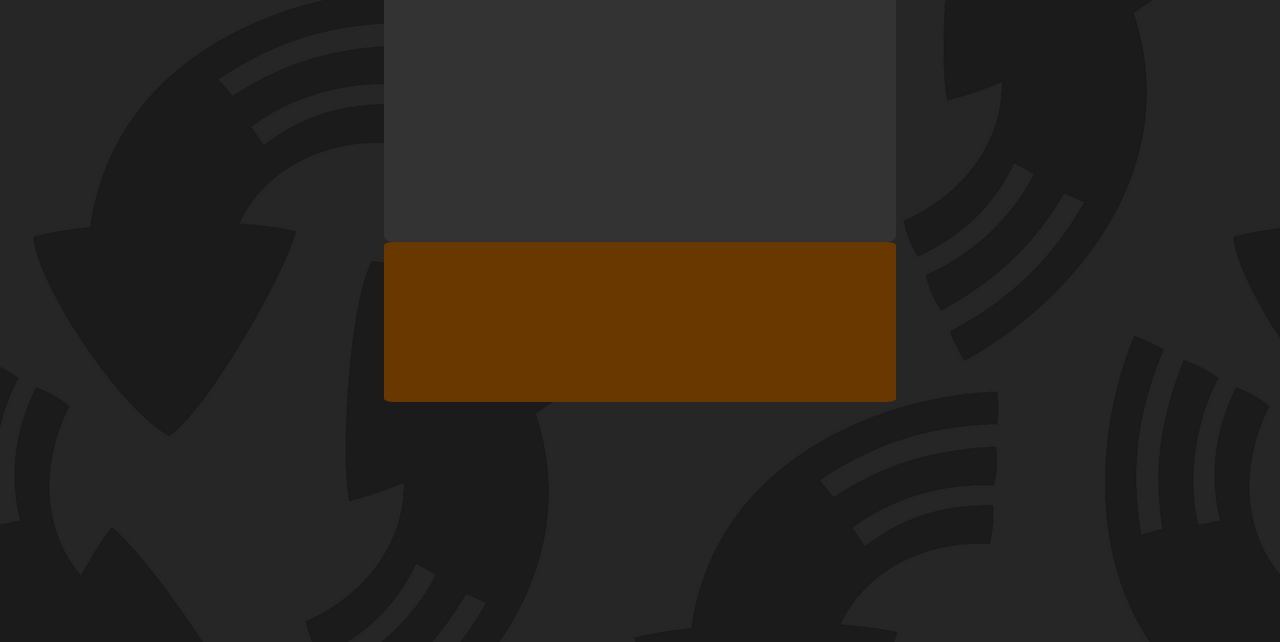
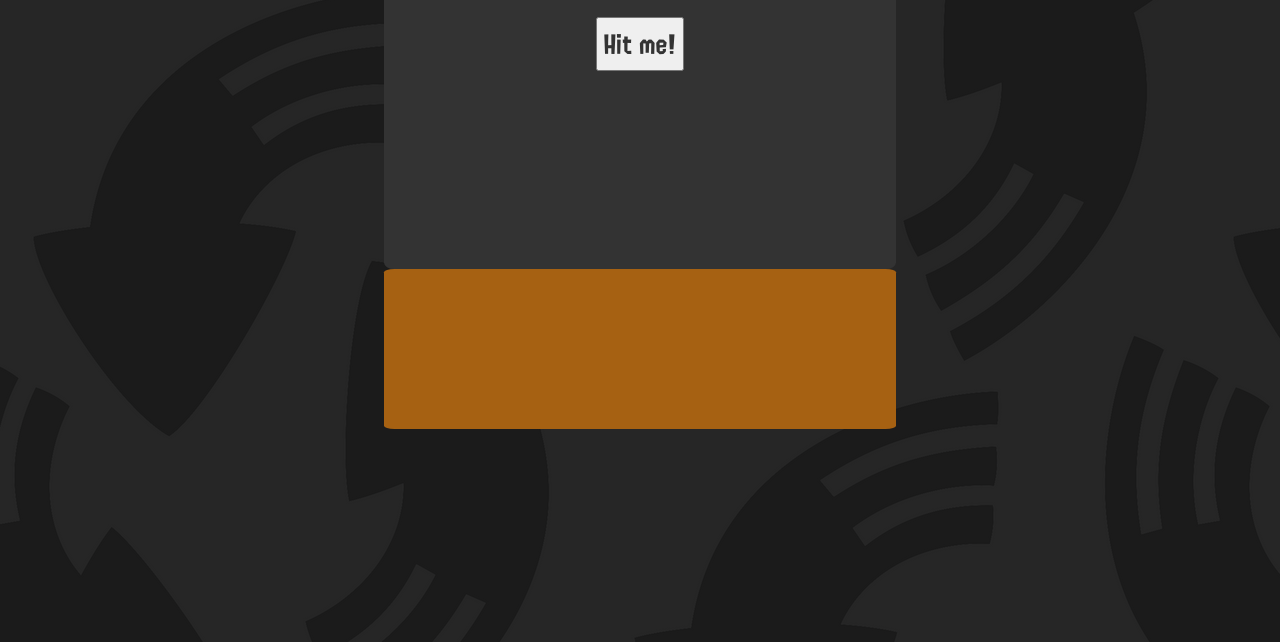
Before and after one commit to BLBarricklow/Splatoon-3-Random-Picker-site, a plain HTML site: page index.html in a window 1280 px wide. Shown: the part 158-800 px from the top of the page. Drawn offline with Linux system fonts and the light colour scheme.

Commit message:
Add splatfont2 and adjust style

```diff
--- a/css/style.css
+++ b/css/style.css
@@ -1,5 +1,11 @@
+@font-face {
+    font-family: "Splatfont2";
+    src: url(../assets/font/Splatfont2.ttf) format("truetype");
+}
+
 * {
     color: #cccccc;
+    font-family: "Splatfont2", sans-serif;
     /* background: #222222; */
     text-align: center;
 }
@@ -10,6 +16,7 @@ body {
 
 button {
     color: #333333;
+    font-size: 1.5rem;
 }
 
 .select-panel {
@@ -25,5 +32,9 @@ button {
     height: clamp(150px, 20vh, 400px);
     margin: auto;
     border-radius: 2%;
-    background-color: #693800;
+    background-color: #a66112;
 }
+
+.title-font {
+    font-size: 2rem;
+}
```
Also changed, not shown: assets/font/Splatfont2.ttf (added).
